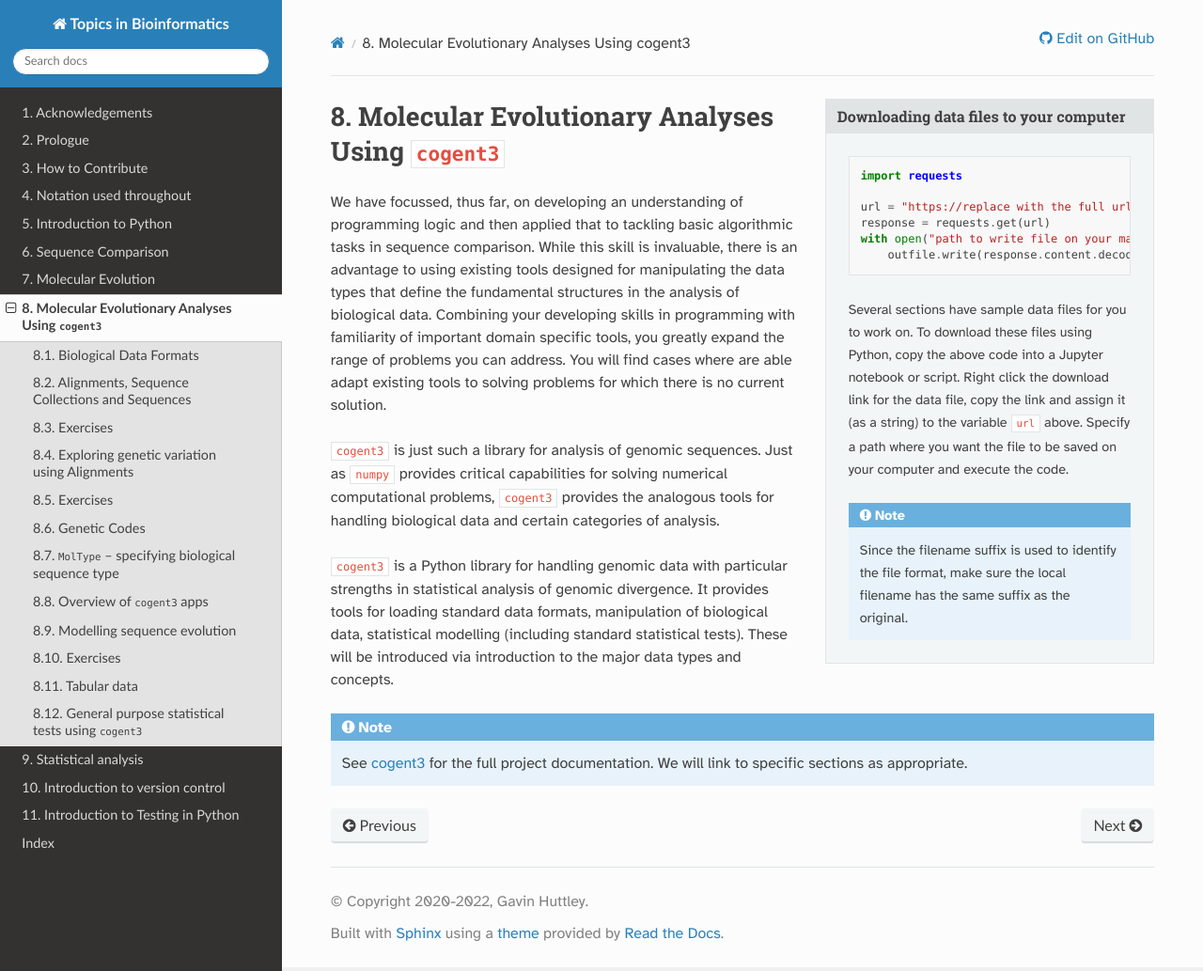
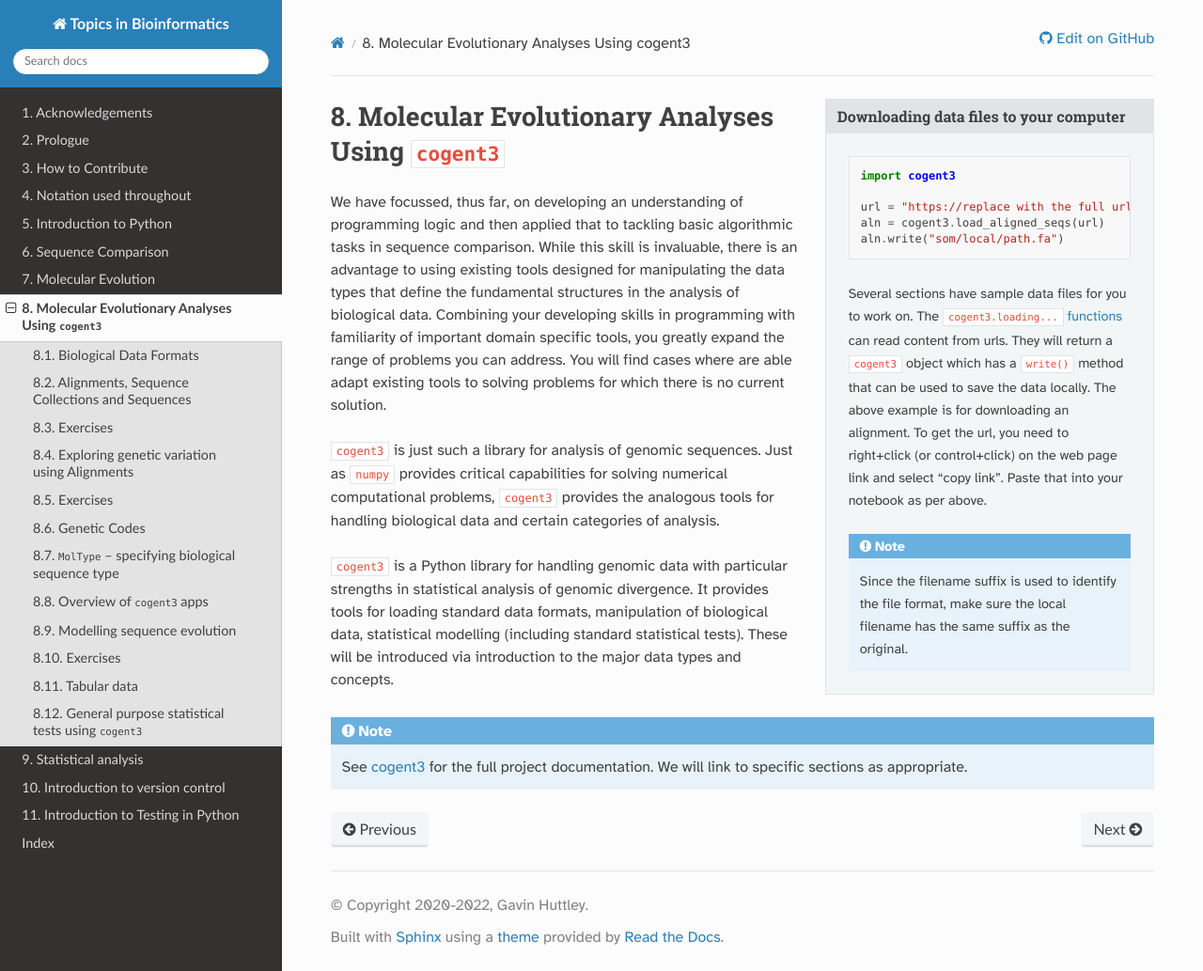
Before and after one commit to GavinHuttley/tib, a Sphinx documentation site: the page built from source/cogent3/index.rst, in a window 1280 px wide and 1033 px high. Shown: the whole window at 94% size. Built offline with Sphinx 7.4.7 and the Read the Docs theme 2.0.0, drawn with Linux system fonts in a browser that asks for light colours.

Commit message:
ENH: document downloading web files using cogent3

```diff
--- a/source/cogent3/index.rst
+++ b/source/cogent3/index.rst
@@ -6,14 +6,13 @@
 
     .. code-block:: python
 
-        import requests
+        import cogent3
 
         url = "https://replace with the full url to the file"
-        response = requests.get(url)
-        with open("path to write file on your machine", mode="w") as outfile:
-            outfile.write(response.content.decode("utf8"))
+        aln = cogent3.load_aligned_seqs(url)
+        aln.write("som/local/path.fa")
 
-    Several sections have sample data files for you to work on. To download these files using Python, copy the above code into a Jupyter notebook or script. Right click the download link for the data file, copy the link and assign it (as a string) to the variable ``url`` above. Specify a path where you want the file to be saved on your computer and execute the code.
+    Several sections have sample data files for you to work on. The ``cogent3.loading...`` `functions  <https://cogent3.org/doc/api/index.html#loading-data-from-file>`_ can read content from urls. They will return a ``cogent3`` object which has a ``write()`` method that can be used to save the data locally. The above example is for downloading an alignment. To get the url, you need to right+click (or control+click) on the web page link and select "copy link". Paste that into your notebook as per above.
 
     .. note:: Since the filename suffix is used to identify the file format, make sure the local filename has the same suffix as the original.
 
```
